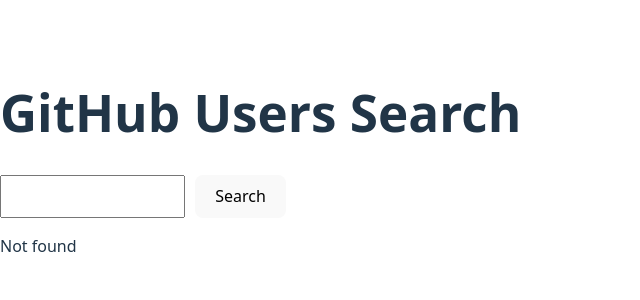
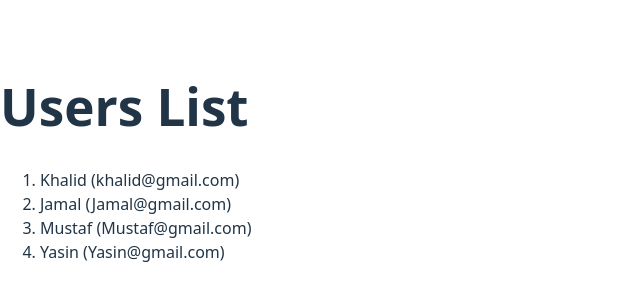
Before and after one commit to Mohmett/React-Challenges, a React (Vite) app: page / in a window 1280 px wide. Before the commit this address had no page. Shown: the part 238-538 px from the top of the page, without its empty margins (0-640 px from the left). Built offline with nearby package versions, Linux system fonts and the light colour scheme.

Commit message:
Exercise 10 - userLists

```diff
--- a/src/App.jsx
+++ b/src/App.jsx
@@ -7,6 +7,7 @@
 import Exercise7 from "./Exercise7MouseMove";
 import CountDown from "./CountDownExer8";
 import GitHubUsers from "./GithubUsers";
+import UserList from "./userList";
 
 function App() {
   return (
@@ -22,7 +23,8 @@
       {/* <Exercise6/> */}
       {/* <Exercise7/> */}
       {/* <CountDown></CountDown> */}
-      <GitHubUsers></GitHubUsers>
+      {/* <GitHubUsers></GitHubUsers> */}
+      <UserList></UserList>
     </>
   );
 }
--- /dev/null
+++ b/src/userList.jsx
@@ -0,0 +1,46 @@
+// import { useState } from "react";
+
+const UserList = () => {
+  const users= [
+    {
+        id:crypto.randomUUID(),
+        name:"Khalid",
+        email:"khalid@gmail.com"
+    }, {
+        id:crypto.randomUUID(),
+        name:"Jamal",
+        email:"Jamal@gmail.com"
+    }, {
+        id:crypto.randomUUID(),
+        name:"Mustaf",
+        email:"Mustaf@gmail.com"
+    }, {
+        id:crypto.randomUUID(),
+        name:"Yasin",
+        email:"Yasin@gmail.com"
+    },
+];
+
+
+  return(
+<>
+<h1>Users List</h1>
+
+<div>
+    {
+        users.length>0?(
+            <ol>
+                {
+                    users.map(user=>(
+                        <li key={user.id}>{user.name} ({user.email})</li>
+                    ))
+                }
+            </ol>
+        ): <p>No Users Found</p>
+    }
+</div>
+</>
+
+  )
+};
+export default UserList;
```
